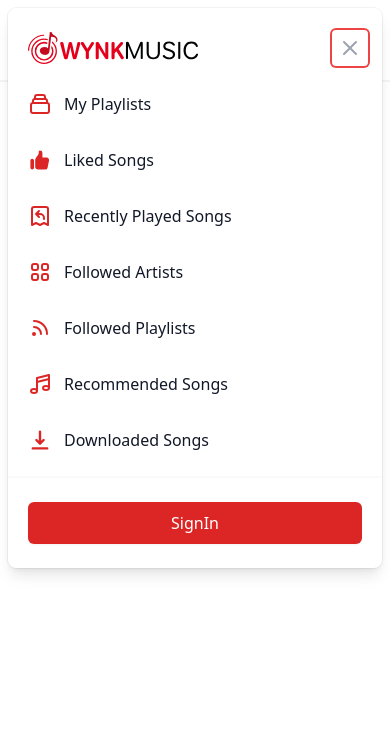
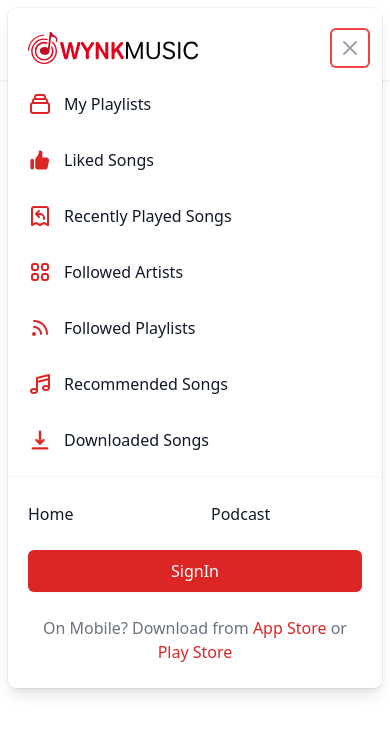
Before and after one commit to Rajesh-Royal/WYNK-Music-App-Clone, a React (Create React App) app: page / in a window 390 px wide. Both pictures are taken after a click on the button "Open menu". Shown: the top 734 px of the page. Built offline with nearby package versions, Linux system fonts and the light colour scheme.

Commit message:
Header theme changed and responsiveness increased

```diff
--- a/src/components/Header/Header.tsx
+++ b/src/components/Header/Header.tsx
@@ -1,6 +1,6 @@
 import { Fragment} from "react";
 import { Popover, Transition } from "@headlessui/react";
-import { MenuIcon, SearchIcon, XIcon } from "@heroicons/react/outline";
+import { MenuIcon, SearchIcon } from "@heroicons/react/outline";
 import { MoonIcon } from "@heroicons/react/solid";
 import WynkBlack from "../../assets/icons/Wynk-black.svg";
 import WynkWhite from "../../assets/icons/Wynklogo-white.svg";
--- a/src/components/Header/HeaderData.tsx
+++ b/src/components/Header/HeaderData.tsx
@@ -13,7 +13,7 @@
   } from "@heroicons/react/outline";
 import { DownloadIcon, ThumbUpIcon } from "@heroicons/react/solid";
 
-export const solutions = [
+export const MyMusic = [
     {
       name: "My Playlists",
       description: "You will find all your playlists here",
--- a/src/components/Header/MobileMenu.tsx
+++ b/src/components/Header/MobileMenu.tsx
@@ -1,7 +1,7 @@
 import { Popover } from "@headlessui/react";
 import { XIcon } from "@heroicons/react/outline";
 import React from "react";
-import { solutions } from "./HeaderData";
+import { MyMusic } from "./HeaderData";
 import WynkBlack from "../../assets/icons/Wynk-black.svg";
 
 interface Props {}
@@ -15,7 +15,7 @@
             <img
               className="h-8 w-auto"
               src={WynkBlack}
-              alt="Workflow"
+              alt="WYNK logo"
             />
           </div>
           <div className="-mr-2">
@@ -27,11 +27,11 @@
         </div>
         <div className="mt-6">
           <nav className="grid gap-y-8">
-            {solutions.map((item) => (
+            {MyMusic.map((item) => (
               <a
                 key={item.name}
                 href={item.href}
-                className="-m-3 p-3 flex items-center rounded-md hover:bg-gray-50"
+                className="-m-3 p-3 flex items-center rounded-md hover:bg-red-50"
               >
                 <item.icon
                   className="flex-shrink-0 h-6 w-6 text-red-600"
@@ -46,13 +46,28 @@
         </div>
       </div>
       <div className="py-6 px-5 space-y-6">
+        <div className="grid grid-cols-2 gap-y-4 gap-x-8">
+            <a href="#" className="text-base font-medium text-gray-900 hover:text-gray-700">
+            Home
+            </a>
+            <a href="#" className="text-base font-medium text-gray-900 hover:text-gray-700">
+            Podcast
+            </a>
+        </div>
         <div>
-          <a
-            href="#"
-            className="w-full flex items-center justify-center px-4 py-2 border border-transparent rounded-md shadow-sm text-base font-medium text-white bg-red-600 hover:bg-red-700"
-          >
+          <a href="#" className="w-full flex items-center justify-center px-4 py-2 border border-transparent rounded-md shadow-sm text-base font-medium text-white bg-red-600 hover:bg-red-700">
             SignIn
           </a>
+          <p className="mt-6 text-center text-base font-medium text-gray-500">
+                      On Mobile? Download from {" "}
+                      <a href="#" className="text-red-600 hover:text-red-500">
+                        App Store
+                      </a>
+                      {" "}or{" "}
+                      <a href="#" className="text-red-600 hover:text-red-500">
+                        Play Store
+                      </a>
+                    </p>
         </div>
       </div>
     </div>
--- a/src/components/Header/NavBar.tsx
+++ b/src/components/Header/NavBar.tsx
@@ -2,7 +2,7 @@
 import { Popover, Transition } from "@headlessui/react";
 import { ChevronDownIcon } from "@heroicons/react/outline";
 import classNames from "../../utils/ClassNames";
-import { solutions } from "./HeaderData";
+import { MyMusic } from "./HeaderData";
 
 interface Props {
 
@@ -53,7 +53,7 @@
                         >
                           <div className="rounded-lg shadow-lg ring-1 ring-black ring-opacity-5 overflow-hidden">
                             <div className="relative grid gap-6 bg-white px-5 py-6 sm:gap-8 sm:p-8">
-                              {solutions.map((item) => (
+                              {MyMusic.map((item) => (
                                 <a
                                   key={item.name}
                                   href={item.href}
```
